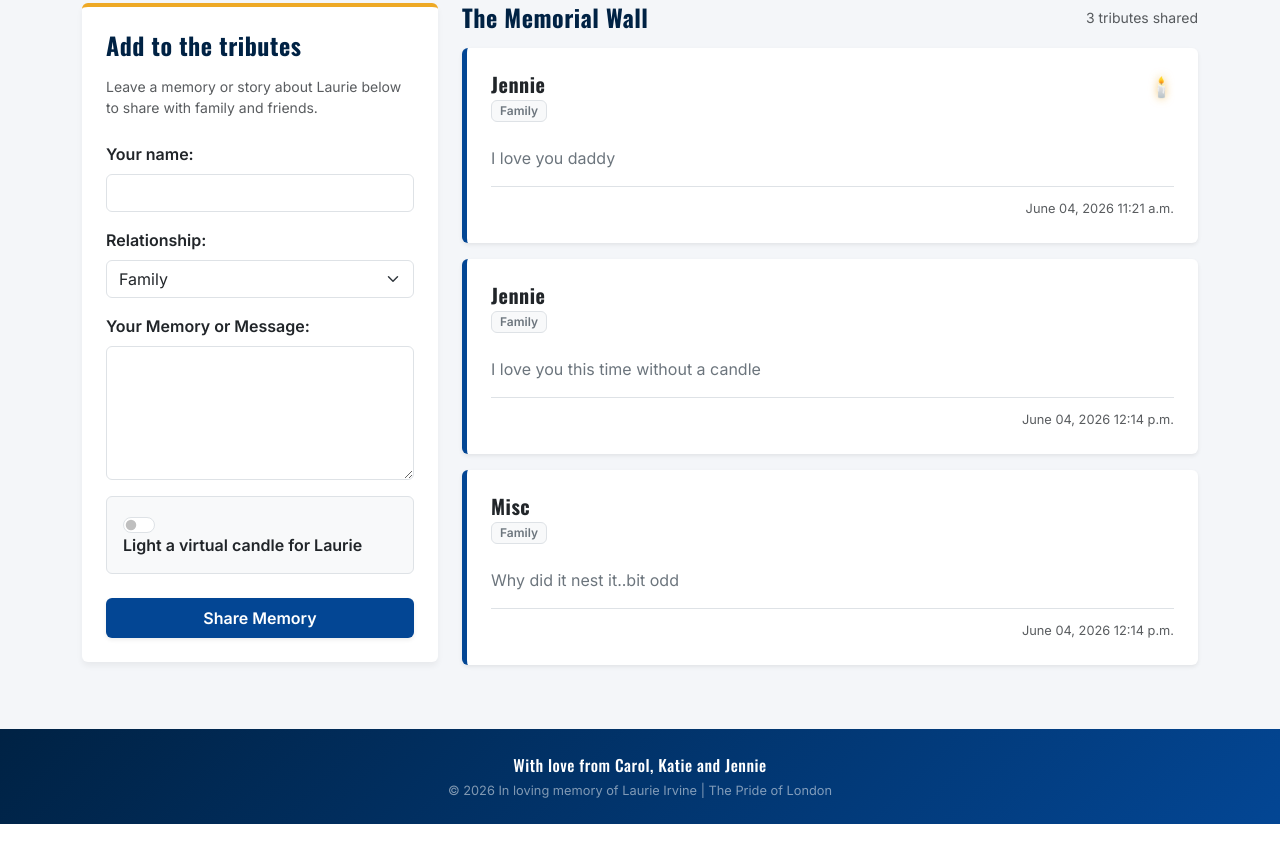
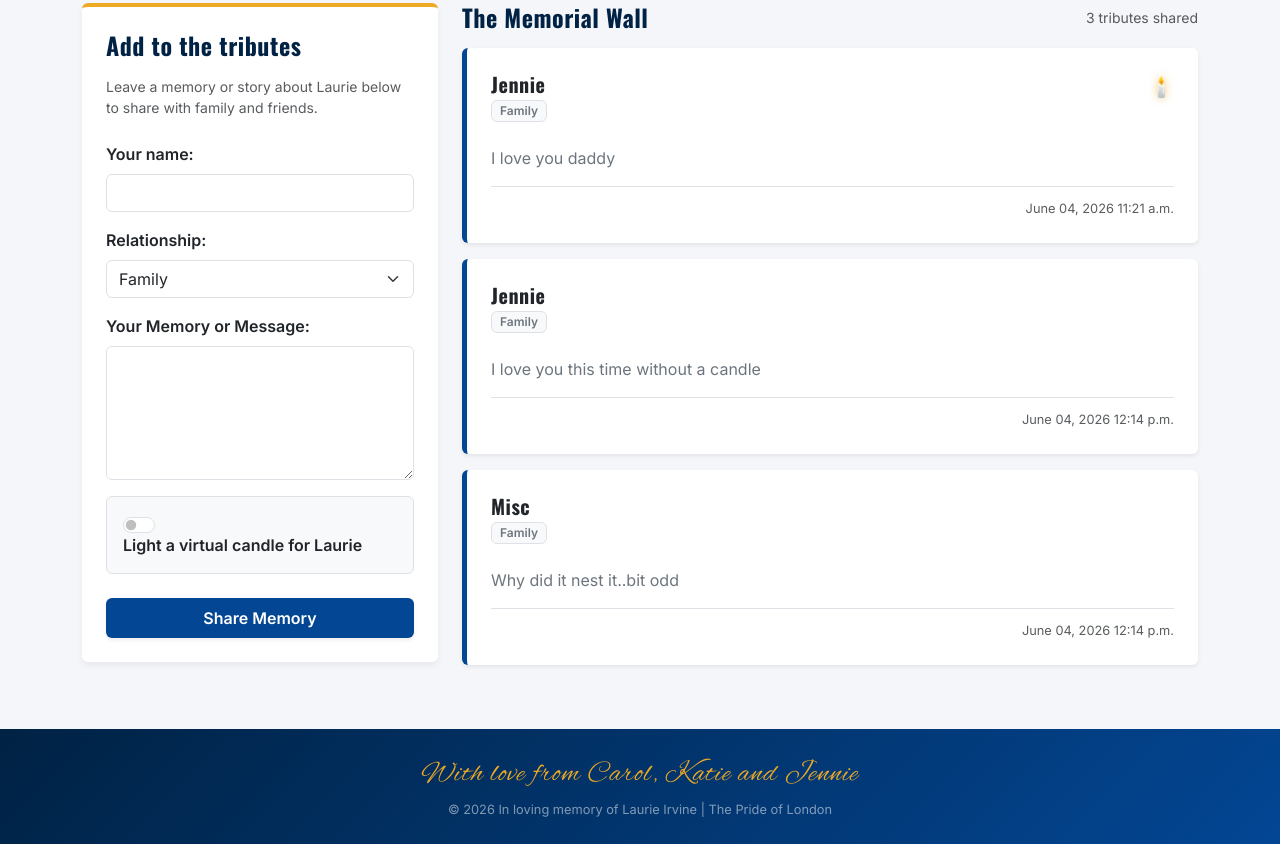
Before and after one commit to MrsG33k/laurie-irvine-memorial, a Django app: page / in a window 1280 px wide. Shown: the part 471-1315 px from the top of the page. Run offline with Django 5.2, Linux system fonts and the light colour scheme; data comes from the database, SQL or seed files in the repository.

Commit message:
Edit: Changed font on footer.

```diff
--- a/tracker/static/tracker/css/style.css
+++ b/tracker/static/tracker/css/style.css
@@ -147,6 +147,8 @@ h1, h2, h3, h4, h5, h6, .display-4 {
 
 /*Footer Styling */
 .footer {
-    font-family: 'Oswald', sans-serif;
-    letter-spacing: 0.5px;
+    font-family: 'Alex Brush', cursive;
+    letter-spacing: 1px;
+    font-size: 1.8rem;
+    color: var(--cfc-accent-gold);
 }
--- a/tracker/templates/tracker/index.html
+++ b/tracker/templates/tracker/index.html
@@ -10,7 +10,7 @@
     <link href="https://cdn.jsdelivr.net/npm/bootstrap@5.3.2/dist/css/bootstrap.min.css" rel="stylesheet">
     <link rel="preconnect" href="https://fonts.googleapis.com">
     <link rel="preconnect" href="https://fonts.gstatic.com" crossorigin>
-    <link href="https://fonts.googleapis.com/css2?family=Inter:wght@400;500;600&family=Oswald:wght@500;700&display=swap" rel="stylesheet">
+    <link href="https://fonts.googleapis.com/css2?family=Alex+Brush&family=Inter:wght@400;500;600&family=Oswald:wght@500;700&display=swap" rel="stylesheet">
     <link rel="stylesheet" href="{% static 'tracker/css/style.css' %}">
 </head>
 <body>
```
